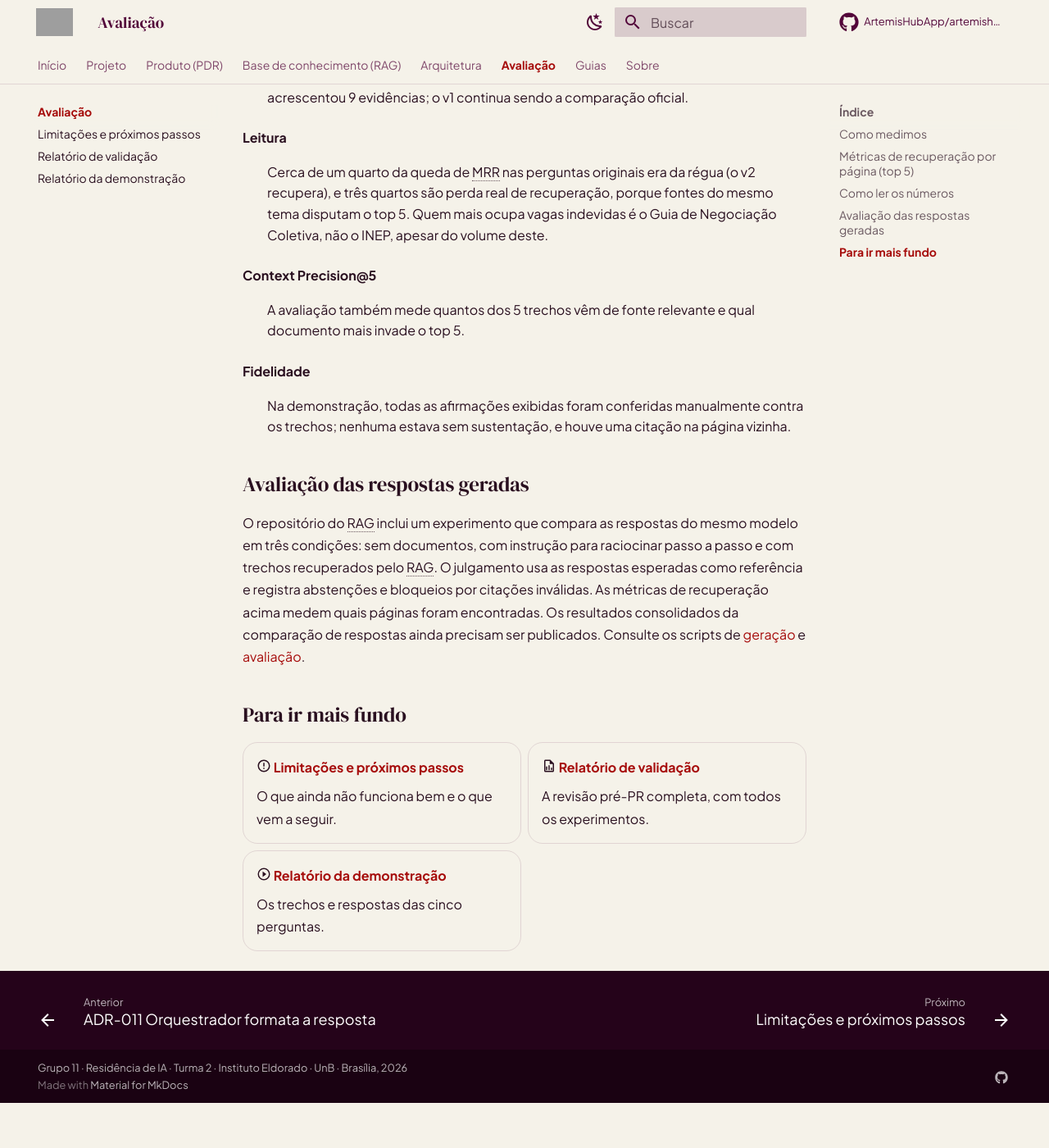
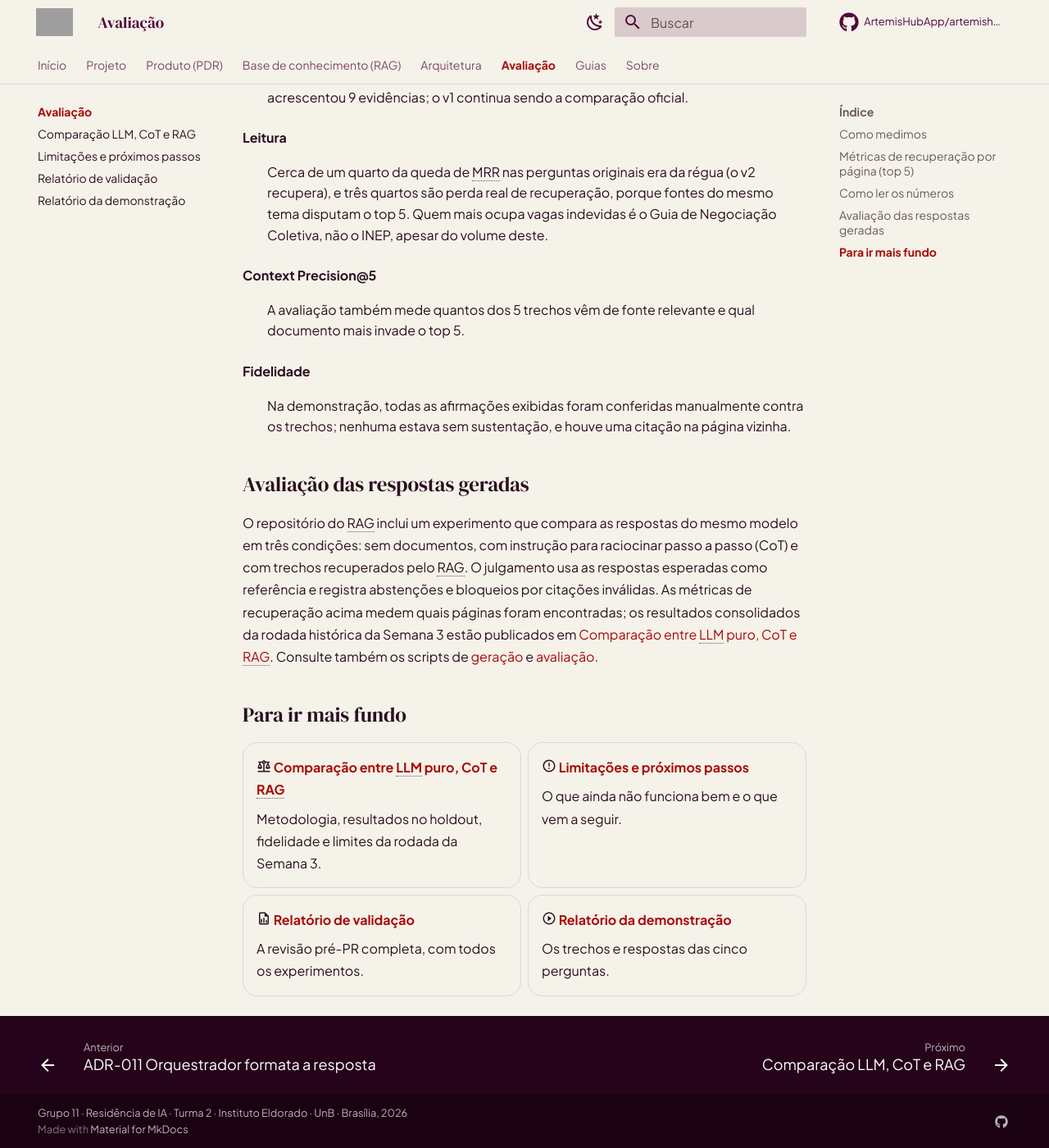
Before and after one commit to ArtemisHubApp/artemishub_docs, an MkDocs documentation site: the page built from docs/avaliacao/index.md, in a window 1280 px wide and 1400 px high, scrolled down 1189 px. Shown: the whole window at 82% size. Built offline with MkDocs 1.6.1 and Material for MkDocs 9.7.7, drawn with Linux system fonts in a browser that asks for light colours; comment, search, counter and statistics services are not loaded; before the commit the page ends 2534 px from its top, so only the background shows below that; grey boxes are pictures that could not be loaded.

Commit message:
docs: adiciona página de comparação entre LLM puro, CoT e RAG
Publica a rodada histórica da Semana 3 em Avaliação, atualiza o índice de avaliação e o status no roadmap.

Relates to ArtemisHubApp/artemishub_rag#22

```diff
--- a/docs/avaliacao/index.md
+++ b/docs/avaliacao/index.md
@@ -44,11 +44,15 @@ São **dois conjuntos de 16 perguntas** com gabarito de documento e página: o *
 
 ## Avaliação das respostas geradas
 
-O repositório do RAG inclui um experimento que compara as respostas do mesmo modelo em três condições: sem documentos, com instrução para raciocinar passo a passo e com trechos recuperados pelo RAG. O julgamento usa as respostas esperadas como referência e registra abstenções e bloqueios por citações inválidas. As métricas de recuperação acima medem quais páginas foram encontradas. Os resultados consolidados da comparação de respostas ainda precisam ser publicados. Consulte os scripts de [geração](https://github.com/ArtemisHubApp/artemishub_rag/blob/main/scripts/compare_llm_rag.py) e [avaliação](https://github.com/ArtemisHubApp/artemishub_rag/blob/main/scripts/judge_answers.py).
+O repositório do RAG inclui um experimento que compara as respostas do mesmo modelo em três condições: sem documentos, com instrução para raciocinar passo a passo (CoT) e com trechos recuperados pelo RAG. O julgamento usa as respostas esperadas como referência e registra abstenções e bloqueios por citações inválidas. As métricas de recuperação acima medem quais páginas foram encontradas; os resultados consolidados da rodada histórica da Semana 3 estão publicados em [Comparação entre LLM puro, CoT e RAG](comparacao-llm-cot-rag.md). Consulte também os scripts de [geração](https://github.com/ArtemisHubApp/artemishub_rag/blob/main/scripts/compare_llm_rag.py) e [avaliação](https://github.com/ArtemisHubApp/artemishub_rag/blob/main/scripts/judge_answers.py).
 
 ## Para ir mais fundo
 
 <div class="grid cards" markdown>
+
+- :material-scale-balance: **[Comparação entre LLM puro, CoT e RAG](comparacao-llm-cot-rag.md)**
+
+    Metodologia, resultados no holdout, fidelidade e limites da rodada da Semana 3.
 
 - :material-alert-circle-outline: **[Limitações e próximos passos](limitacoes.md)**
 
--- a/mkdocs.yml
+++ b/mkdocs.yml
@@ -152,6 +152,7 @@ nav:
           - ADR-011 Orquestrador formata a resposta: adr/011-orquestrador-formata-resposta.md
   - Avaliação:
       - avaliacao/index.md
+      - Comparação LLM, CoT e RAG: avaliacao/comparacao-llm-cot-rag.md
       - Limitações e próximos passos: avaliacao/limitacoes.md
       - Relatório de validação: avaliacao/relatorio-de-validacao.md
       - Relatório da demonstração: avaliacao/relatorio-da-demonstracao.md
```
Also changed, not shown: docs/avaliacao/comparacao-llm-cot-rag.md (added, +58 -0 lines), docs/sobre/roadmap.md (+1 -1 lines).
